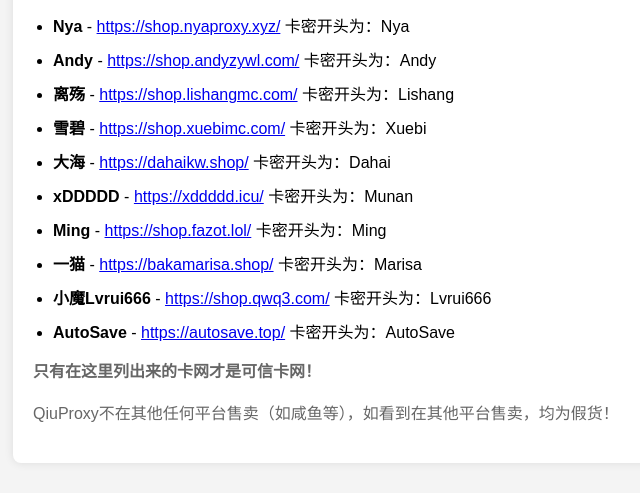
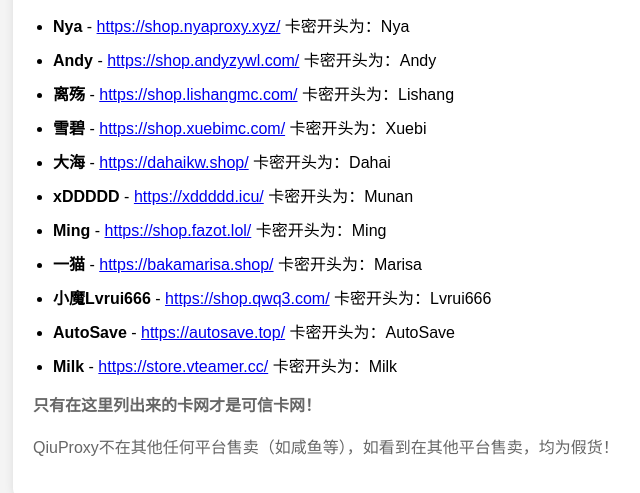
Before and after one commit to nyaproxy/tos-website, a plain HTML site: page index.html in a window 1280 px wide. Both pictures are taken after a click on the button "代理卡网". Shown: the part 216-709 px from the top of the page, without its empty margins (207-847 px from the left). Drawn offline with Linux system fonts and the light colour scheme.

Commit message:
Add store.vteamer.cc

```diff
--- a/index.html
+++ b/index.html
@@ -87,6 +87,7 @@
             <li><strong>一猫</strong> - <a href="https://bakamarisa.shop/">https://bakamarisa.shop/</a> 卡密开头为：Marisa</li>
             <li><strong>小魔Lvrui666</strong> - <a href="https://shop.qwq3.com/">https://shop.qwq3.com/</a> 卡密开头为：Lvrui666</li>
             <li><strong>AutoSave</strong> - <a href="https://autosave.top/">https://autosave.top/</a> 卡密开头为：AutoSave</li>
+            <li><strong>Milk</strong> - <a href="https://store.vteamer.cc/">https://store.vteamer.cc/</a> 卡密开头为：Milk</li>
         </ul>
         <p><strong>只有在这里列出来的卡网才是可信卡网！</strong></p>
         <p>QiuProxy不在其他任何平台售卖（如咸鱼等），如看到在其他平台售卖，均为假货！</p>
```
